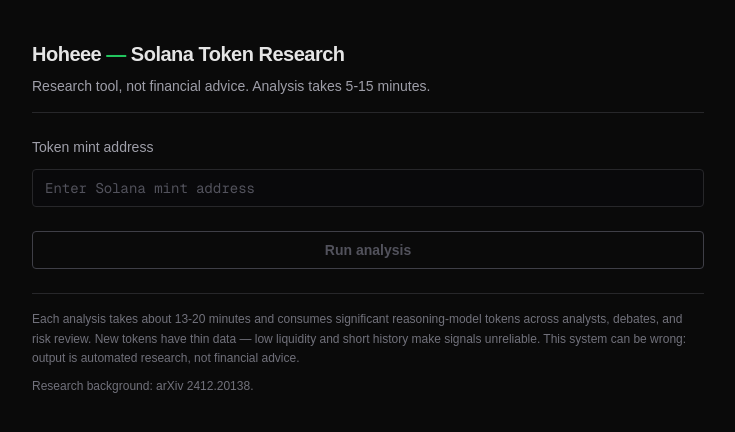
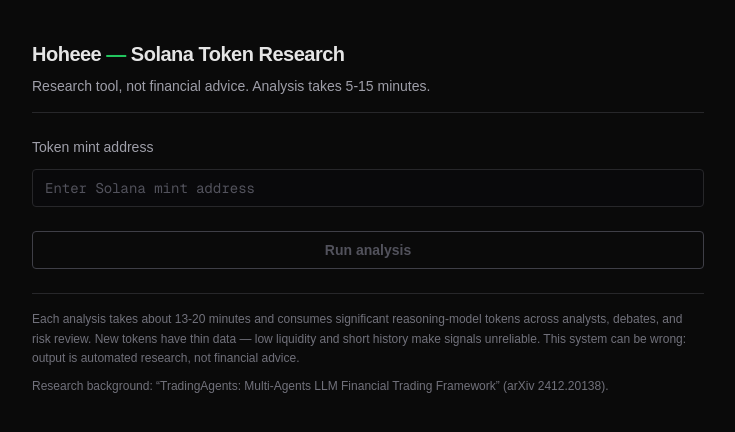
Before and after one commit to sifaq00/hoheee, a Next.js app: page / in a window 1280 px wide. Shown: the top 432 px of the page, without its empty margins (272-1007 px from the left). Built offline with nearby package versions, Linux system fonts and the light colour scheme.

Commit message:
chore: minor touch-ups

```diff
--- a/app/page.tsx
+++ b/app/page.tsx
@@ -443,7 +443,10 @@
             signals unreliable. This system can be wrong: output is automated
             research, not financial advice.
           </p>
-          <p className="mt-2">Research background: arXiv 2412.20138.</p>
+          <p className="mt-2">
+            Research background: &ldquo;TradingAgents: Multi-Agents LLM
+            Financial Trading Framework&rdquo; (arXiv 2412.20138).
+          </p>
       </footer>
     </div>
   );
--- a/app/r/[id]/page.tsx
+++ b/app/r/[id]/page.tsx
@@ -144,7 +144,10 @@
           signals unreliable. This system can be wrong: output is automated
           research, not financial advice.
         </p>
-          <p className="mt-2">Research background: arXiv 2412.20138.</p>
+          <p className="mt-2">
+            Research background: &ldquo;TradingAgents: Multi-Agents LLM
+            Financial Trading Framework&rdquo; (arXiv 2412.20138).
+          </p>
       </footer>
     </div>
   );
```
Also changed, not shown: 1 other file (tests, documents, lock files or other folders).
